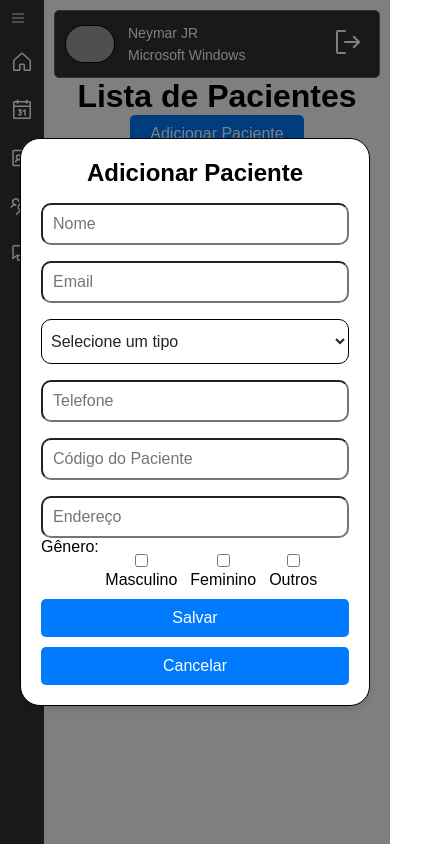
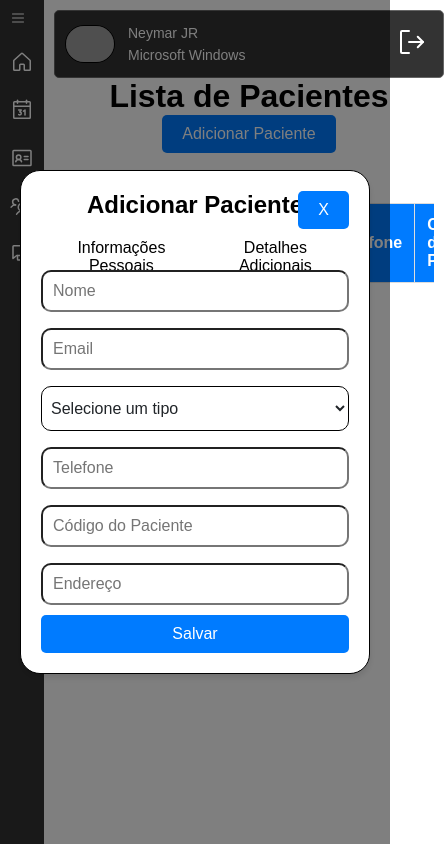
Before and after one commit to luisfelipeprs/gscare-frontend, a React (Vite) app: page /admin/patients in a window 390 px wide. Both pictures are taken after a click on the button "Adicionar Paciente". Shown: the whole page, 444 px wide, since content can reach past the window. Built offline with nearby package versions, Linux system fonts and the light colour scheme; grey boxes are pictures that could not be loaded.

Commit message:
adding scroll to the table for responsiveness -via upload

```diff
--- a/src/components/PatientList/index.tsx
+++ b/src/components/PatientList/index.tsx
@@ -4,28 +4,41 @@ import {
   Container,
   Modal,
   Background,
-  PatientCard,
-  PatientCardContainer,
-  PatientImageContainer,
   GenderRadius,
   Action,
+  Tabs,
+  TableRow,
+  TableCell,
+  Table,
+  CloseButton,
+  TabsInfo,
+  Content,
+  TableContainer,
 } from './styled';
+
 
 const PatientList: React.FC = () => {
   const [patients, setPatients] = useState<any[]>([]);
   const [isModalOpen, setIsModalOpen] = useState(false);
+  const [detailsModalOpen, setDetailsModalOpen] = useState(false);
   const [formData, setFormData] = useState({
     name: '',
     email: '',
+    patientCode: '',
     title: '',
     phone: '',
-    patientCode: '',
     location: '',
-    gender: '',
+    medications: '',
+    allergies: '',
+    restrictions: '',
+    preferences: '',
+    foodList: '',
+    mealTimings: '',
   });
 
+  const [editIndex, setEditIndex] = useState<number | null>(null);
 
-  const [editIndex, setEditIndex] = useState<number | null>(null);
+  const [activeTab, setActiveTab] = useState('info');
 
   const openModal = (index?: number) => {
     setIsModalOpen(true);
@@ -39,11 +52,16 @@ const PatientList: React.FC = () => {
       setFormData({
         name: '',
         email: '',
+        patientCode: '',
         title: '',
         phone: '',
-        patientCode: '',
         location: '',
-        gender: '',
+        medications: '',
+        allergies: '',
+        restrictions: '',
+        preferences: '',
+        foodList: '',
+        mealTimings: '',
       });
     }
   };
@@ -54,18 +72,23 @@ const PatientList: React.FC = () => {
     setFormData({
       name: '',
       email: '',
+      patientCode: '',
       title: '',
       phone: '',
-      patientCode: '',
       location: '',
-      gender: '',
+      medications: '',
+      allergies: '',
+      restrictions: '',
+      preferences: '',
+      foodList: '',
+      mealTimings: '',
     });
   };
 
   const handleSave = () => {
     const updatedPatients = [...patients];
     if (editIndex !== null) {
-      updatedPatients [editIndex] = formData;
+      updatedPatients[editIndex] = formData;
     } else {
       updatedPatients.push(formData);
     }
@@ -74,12 +97,28 @@ const PatientList: React.FC = () => {
     closeModal();
   };
 
-  function setGender(e: any) {
-    setFormData({ ...formData, gender: e.target.value });
-  }
-
   const handleEdit = (index: number) => {
     openModal(index);
+  };
+
+  const [detailsFormData, setDetailsFormData] = useState({
+    medications: '',
+    allergies: '',
+    restrictions: '',
+    preferences: '',
+    foodList: '',
+    mealTimings: '',
+  });
+
+
+  const openDetailsModal = (index: number) => {
+    setEditIndex(index);
+    setDetailsModalOpen(true);
+    setDetailsFormData(patients[index]);
+  };
+
+  const closeDetailsModal = () => {
+    setDetailsModalOpen(false);
   };
 
   const [isDeleteConfirmationOpen, setIsDeleteConfirmationOpen] = useState(false);
@@ -95,10 +134,6 @@ const PatientList: React.FC = () => {
     setIsDeleteConfirmationOpen(false);
   };
 
-  const handleDelete = (index: number) => {
-    openDeleteConfirmation(index);
-  };
-
   const confirmDelete = () => {
     if (deleteConfirmationIndex !== null) {
       const updatedPatients = [...patients];
@@ -108,30 +143,6 @@ const PatientList: React.FC = () => {
     }
   };
 
-  const getPatientImage = (patientsGender: string) => {
-    if (patientsGender === 'masculino') {
-      return 'https://cdn.discordapp.com/attachments/1082474634483601459/1172895849303511101/image.png?ex=6561fb61&is=654f8661&hm=347ce5d922e74f679dac58dfff462aafb90145d2dca21f718423f5fb3f710fb3&';
-    } else if (patientsGender === 'feminino') {
-      return 'https://cdn.discordapp.com/attachments/1082474634483601459/1172895902906724452/image.png?ex=6561fb6e&is=654f866e&hm=9ad02d85c8f3d4e82d0ba2f878986c47be8a12753c0a6eec57fa1ea33e7610e3&';
-    } else {
-      return 'https://bootdey.com/img/Content/avatar/avatar1.png';
-    }
-  };
-  React.useEffect(() => {
-    if (isModalOpen) {
-      // Disable scrolling on the body element
-      document.body.style.overflow = 'hidden';
-    } else {
-      // Enable scrolling on the body element
-      document.body.style.overflow = 'auto';
-    }
-
-    // Clean up the effect when the component unmounts
-    return () => {
-      document.body.style.overflow = 'auto';
-    };
-  }, [isModalOpen]);
-
   return (
     <Container>
       <h1>Lista de Pacientes</h1>
@@ -139,7 +150,18 @@ const PatientList: React.FC = () => {
       {isModalOpen && (
         <Background>
           <Modal>
+            <CloseButton onClick={closeModal}>X</CloseButton>
             <h2>{editIndex !== null ? 'Editar Paciente' : 'Adicionar Paciente'}</h2>
+            <Tabs>
+              <TabsInfo>
+                <p onClick={() => setActiveTab('info')}>Informações Pessoais</p>
+              </TabsInfo>
+              <TabsInfo>
+                <p onClick={() => setActiveTab('details')}>Detalhes Adicionais</p>
+              </TabsInfo>
+            </Tabs>
+            {activeTab === 'info' && (
+              <div>
                 <input
                   type="text"
                   placeholder="Nome"
@@ -156,10 +178,10 @@ const PatientList: React.FC = () => {
               value={formData.title}
               onChange={(e) => setFormData({ ...formData, title: e.target.value })}>
               <option value="">Selecione um tipo</option>
-            <option value="Gerente">Gerente</option>
-            <option value="Desenvolvedor">Desenvolvedor</option>
-            <option value="Designer">Designer</option>
-            <option value="Analista">Analista</option>
+              <option value="Risco">Risco</option>
+              <option value="Cadeirante">Cadeirante</option>
+              <option value="Idoso Avançado">Idoso Avançado</option>
+              <option value="Saudável">Saudável</option>
             </select>
             <input
               type="text"
@@ -179,75 +201,104 @@ const PatientList: React.FC = () => {
               value={formData.location}
               onChange={(e) => setFormData({ ...formData, location: e.target.value })}
             />
-              <GenderRadius>
-              <label>Gênero:</label>
-              <label>
-                <input
-                  type="checkbox"
-                  id="masculinoCheckbox"
-                  value="masculino"
-                  name="gender"
-                  checked={formData.gender === 'masculino'}
-                  onChange={setGender}
+              </div>
+            )}
+            {activeTab === 'details' && (
+              <div>
+                <textarea
+                  placeholder="Remédios"
+                  value={formData.medications}
+                  onChange={(e) => setFormData({ ...formData, medications: e.target.value })}
                 />
-                <span>Masculino</span>
-              </label>
-              <label>
-                <input
-                  type="checkbox"
-                  id="femininoCheckbox"
-                  value="feminino"
-                  name="gender"
-                  checked={formData.gender === 'feminino'}
-                  onChange={setGender}
+                <textarea
+                  placeholder="Alimentos"
+                  value={formData.foodList}
+                  onChange={(e) => setFormData({ ...formData, foodList: e.target.value })}
                 />
-                <span>Feminino</span>
-              </label>
-              <label>
-                <input
-                  type="checkbox"
-                  id="outrosCheckbox"
-                  value="outros"
-                  name="gender"
-                  checked={formData.gender === 'outros'}
-                  onChange={setGender}
+                 <textarea
+                  placeholder="Restrições"
+                  value={formData.restrictions}
+                  onChange={(e) => setFormData({ ...formData, restrictions: e.target.value })}
                 />
-                <span>Outros</span>
-              </label>
-            </GenderRadius>
+                <textarea
+                  placeholder="Alergias"
+                  value={formData.allergies}
+                  onChange={(e) => setFormData({ ...formData, allergies: e.target.value })}
+                />
+                <textarea
+                  placeholder="Preferências"
+                  value={formData.preferences}
+                  onChange={(e) => setFormData({ ...formData, preferences: e.target.value })}
+                />
+              </div>
+            )}
             <button onClick={handleSave}>Salvar</button>
-          <button onClick={closeModal}>Cancelar</button>
+            {editIndex !== null && (
+              <button onClick={() => openDeleteConfirmation(editIndex)}>Excluir</button>
+            )}
           </Modal>
         </Background>
       )}
-       <PatientCardContainer>
+      <TableContainer>
+      <Table>
+        <thead>
+          <tr>
+            <th>Ativo</th>
+            <th>Nome</th>
+            <th>Email</th>
+            <th>Tipo</th>
+            <th>Telefone</th>
+            <th>Código do Paciente</th>
+            <th>Endereço</th>
+            <th>Ações</th>
+            <th>Detalhes</th>
+          </tr>
+        </thead>
+        <tbody>
           {patients.map((patient, index) => (
-          <PatientCard key={index}>
-            <PatientImageContainer>
-              <img
-                id="patientImage"
-                src={patient.imageSrc || getPatientImage(patient.gender)}
-                alt="Imagem do Paciente"
-              />
-            </PatientImageContainer>
-            <p><strong>Nome:</strong> {patient.name}</p>
-            <p><strong>Email:</strong> {patient.email}</p>
-            <p><strong>Tipo:</strong> {patient.title}</p>
-            <p><strong>Telefone:</strong> {patient.phone}</p>
-            <p><strong>Código do Paciente:</strong> {patient.patientCode}</p>
-            <p><strong>Endereço:</strong> {patient.location}</p>
+            <TableRow key={index}>
+              <TableCell>Toggle button</TableCell>
+              <TableCell>{patient.name}</TableCell>
+              <TableCell>{patient.email}</TableCell>
+              <TableCell>{patient.title}</TableCell>
+              <TableCell>{patient.phone}</TableCell>
+              <TableCell>{patient.patientCode}</TableCell>
+              <TableCell>{patient.location}</TableCell>
+              <TableCell>
                 <Action>
                   <button onClick={() => handleEdit(index)}>Editar</button>
-              <button onClick={() => handleDelete(index)}>Excluir</button>
                 </Action>
-          </PatientCard>
+              </TableCell>
+              <TableCell>
+                <Action>
+                  <button onClick={() => openDetailsModal(index)}>Detalhes</button>
+                </Action>
+              </TableCell>
+            </TableRow>
           ))}
-      </PatientCardContainer>
+        </tbody>
+      </Table>
+      </TableContainer>
+      {detailsModalOpen && (
+        <Background>
+          <Modal>
+            <CloseButton onClick={closeDetailsModal}>X</CloseButton>
+            <Content>
+            <h2>Detalhes do Paciente</h2>
+              <p><strong>Remédios:</strong> {detailsFormData.medications}</p>
+              <p><strong>Alimentos:</strong> {detailsFormData.foodList}</p>
+              <p><strong>Restrições:</strong> {detailsFormData.restrictions}</p>
+              <p><strong>Alergias:</strong> {detailsFormData.allergies}</p>
+              <p><strong>Preferências:</strong> {detailsFormData.preferences}</p>
+            </Content>
+          </Modal>
+        </Background>
+      )}
       {isDeleteConfirmationOpen && (
         <Background>
           <Modal>
             <h2>Tem certeza que deseja excluir?</h2>
-            <button onClick={confirmDelete}>Sim</button>
+            <button onClick={() => confirmDelete()}>Sim</button>
             <button onClick={closeDeleteConfirmation}>Cancelar</button>
           </Modal>
         </Background>
@@ -256,5 +307,4 @@ const PatientList: React.FC = () => {
   );
 };
 
-
 export default PatientList;
--- a/src/components/PatientList/styled.ts
+++ b/src/components/PatientList/styled.ts
@@ -2,6 +2,7 @@ import styled from 'styled-components';
 
 export const Container = styled.div`
   text-align: center;
+  max-width: 100%;
 `;
 
 export const Button = styled.button`
@@ -39,6 +40,13 @@ export const Modal = styled.div`
   select:focus {
     box-shadow: 0 0 5px #007bff;
   }
+  textarea{
+    width: 100%;
+    padding: 10px;
+    margin-top: 16px;
+    border-radius: 10px;
+    transition: box-shadow 0.3s;
+  }
   select {
     background-color: #fff;
     color: #212529;
@@ -53,6 +61,7 @@ export const Modal = styled.div`
       color: #212529;
     }
   }
+
   button {
     background-color: #007bff;
     color: #fff;
@@ -70,18 +79,18 @@ export const Modal = styled.div`
   }
 `;
 
-export const PatientCard = styled.div`
+export const EmployeeCard = styled.div`
   position: relative;
   background: #f5f5f5;
   padding: 0px;
   border: 1px solid #ddd;
   border-radius: 10px;
   box-shadow: 0 4px 6px rgba(0, 0, 0, 0.1);
-  margin: 20px auto; /* Centraliza o card na horizontal */
+  margin: 20px auto;
   max-width: 550px;
   max-height: 550px;
-  width: 90%; /* Ajusta a largura para 90% da tela no modo mobile */
-  height: auto; /* Define a altura automática para ajustar ao conteúdo */
+  width: 90%;
+  height: auto;
   text-align: center;
   display: flex;
   flex-direction: column;
@@ -98,7 +107,6 @@ export const PatientCard = styled.div`
     margin: 8px;
   }
 
-  /* Estilize as descrições em negrito */
   strong {
     font-weight: bold;
   }
@@ -108,13 +116,14 @@ export const PatientCard = styled.div`
   background-position: center top;
 `;
 
-export const PatientCardContainer = styled.div`
+export const EmployeeCardContainer = styled.div`
   display: flex;
-  flex-wrap: wrap; // Permite que os cards quebrem para a próxima linha quando não couberem na tela
-  margin: -10px; // Compensa o espaçamento negativo nos cards internos
+  flex-wrap: wrap;
+  justify-content: space-around;
+  gap: 20px;
 `;
 
-export const PatientImageContainer = styled.div`
+export const EmployeeImageContainer = styled.div`
   display: flex;
   width: 100%;
   flex-direction: column;
@@ -135,24 +144,25 @@ export const PatientImageContainer = styled.div`
 `;
 
 export const Background = styled.div`
-  position: fixed;
+  position: absolute;
   top: 0;
-  right: 0;
-  bottom: 0;
   left: 0;
+  width: 100%;
+  height: 100%;
   background: rgba(0, 0, 0, 0.5);
   z-index: 99;
   display: flex;
   justify-content: center;
   align-items: center;
 `;
-
 export const GenderRadius = styled.div`
   display: flex;
-`
+`;
+
 export const Action = styled.div`
   display: flex;
-  button{
+  justify-content: center;
+  button {
     background-color: #007bff;
     color: #fff;
     padding: 10px 20px;
@@ -161,5 +171,127 @@ export const Action = styled.div`
     cursor: pointer;
     margin: 10px 10px;
   }
+`;
 
-`
+export const Table = styled.table`
+  width: 100%;
+  border-collapse: collapse;
+  margin-top: 20px;
+
+  th, td {
+    border: 1px solid #ddd;
+    padding: 12px;
+    text-align: left;
+  }
+
+  th {
+    background-color: #007bff;
+    color: #fff;
+  }
+
+  tr:nth-child(even) {
+    background-color: #f5f5f5;
+  }
+`;
+
+export const TableRow = styled.tr`
+  &:hover {
+    background-color: #ddd;
+  }
+`;
+
+export const TableCell = styled.td`
+  max-width: 150px;
+  overflow: hidden;
+  text-overflow: ellipsis;
+`;
+
+const DropdownContent = styled.div`
+  display: none;
+  position: absolute;
+  background-color: #f9f9f9;
+  min-width: 160px;
+  box-shadow: 0px 8px 16px 0px rgba(0, 0, 0, 0.2);
+  z-index: 1;
+  border-radius: 5px;
+`;
+
+export const Dropdown = styled.div`
+  position: relative;
+  display: inline-block;
+
+  &:hover ${DropdownContent} {
+    display: block;
+  }
+`;
+
+export const DropdownButton = styled.button`
+  background-color: #007bff;
+  color: #fff;
+  padding: 10px 20px;
+  border: none;
+  border-radius: 5px;
+  cursor: pointer;
+`;
+
+export const DropdownItem = styled.button`
+  padding: 10px;
+  width: 100%;
+  border: none;
+  background: none;
+  text-align: left;
+  cursor: pointer;
+
+  &:hover {
+    background-color: #ddd;
+  }
+`;
+
+export const CloseButton = styled.div`
+  position: absolute;
+  top: 10px;
+  right: 10px;
+  cursor: pointer;
+  background-color: #007bff;
+  color: #fff;
+  padding: 10px 20px;
+  border: none;
+  border-radius: 5px;
+  cursor: pointer;
+  margin: 10px 10px;
+`;
+
+export const Tabs = styled.div`
+  display: flex;
+  justify-content: center;
+  flex-direction: row;
+  cursor: pointer;
+  height: 35px;
+`;
+export const TabsInfo = styled.div`
+  display: flex;
+  justify-content: center;
+  margin: 20px;
+`;
+
+export const Content = styled.div`
+  display: flex;
+  justify-content: center;
+  flex-direction: column;
+  margin: 20px;
+  h2{
+    display: flex;
+    justify-content: center;
+    margin: 30px;
+  }
+  p{
+    margin: 10px;
+  }
+`;
+
+export const TableContainer = styled.div`
+  overflow: hidden;
+  overflow-x: auto;
+  max-width: 100%;
+  margin: 10px;
+`;
```
Lines whose indentation alone changed are shown as unchanged.
